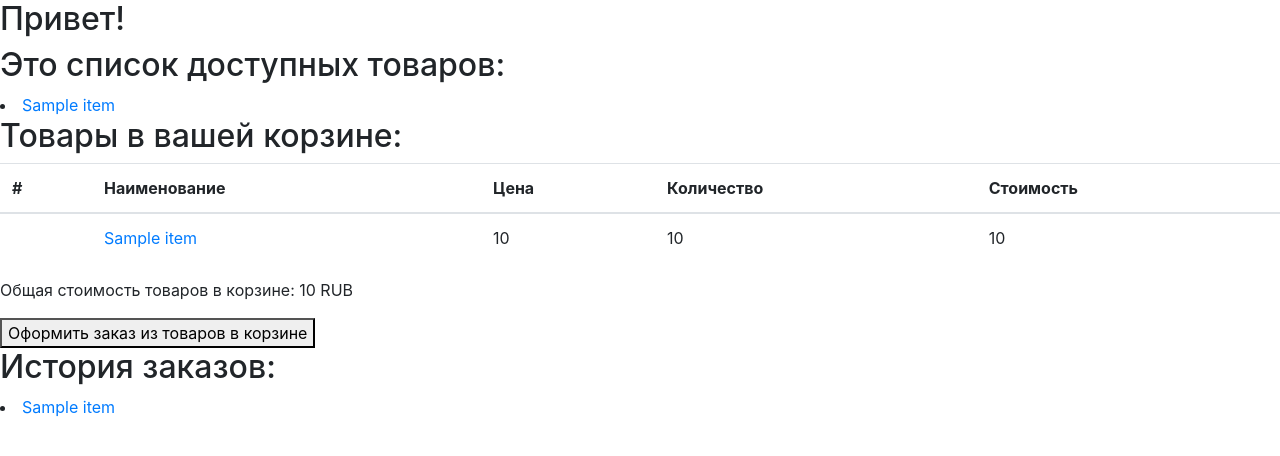
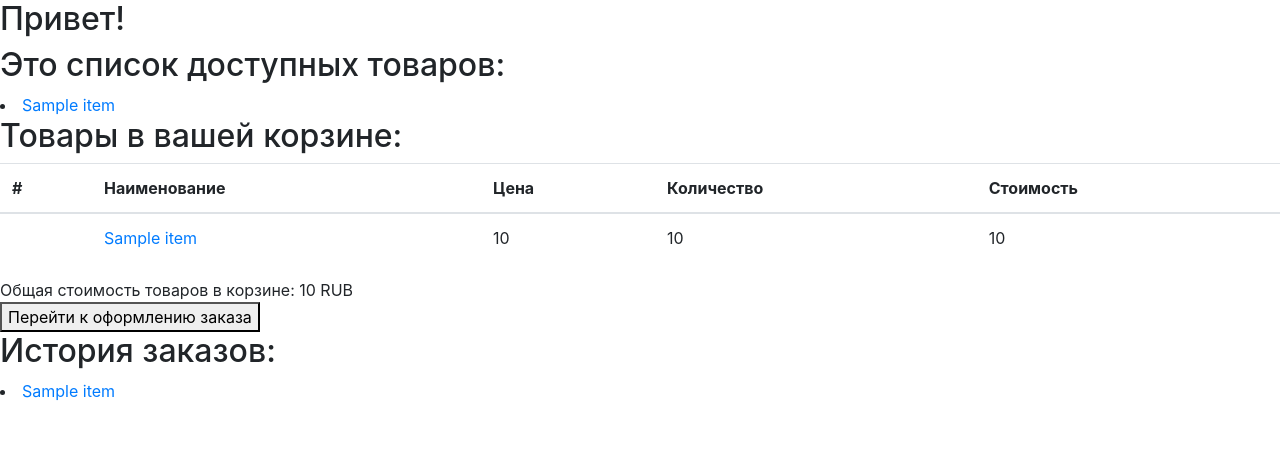
Before and after one commit to kukuruza322/store, a Django app: page / in a window 1280 px wide. Shown: the top 456 px of the page. Run offline with Django 4.2, Linux system fonts and the light colour scheme; tables that the repository leaves empty hold one stand-in row (values such as "Sample post").

```diff
--- a/store/app/templates/app/index.html
+++ b/store/app/templates/app/index.html
@@ -17,7 +17,6 @@
         {% endfor %}
 
     <h2>Товары в вашей корзине:</h2>
-
     <table class="table">
       <thead>
         <tr>
@@ -40,18 +39,19 @@
             {% empty %}
                 <li>Корзина пуста.</li>
             {% endfor %}
-
       </tbody>
     </table>
-Общая стоимость товаров в корзине: {{ total.sum }} {{ currency }}
+    Общая стоимость товаров в корзине:
+    {% if total.sum %}
+        {{ total.sum }} {{ currency }}
+    {% else %}
+        0 {{ currency }}
+    {% endif %}
 
-
-
-    <p></p>
 
     <form action="/buy/all/" method="POST">
         {% csrf_token %}
-        <button type="submit">Оформить заказ из товаров в корзине</button>
+        <button type="submit">Перейти к оформлению заказа</button>
     </form>
 
     <h2>История заказов:</h2>
```
Lines whose indentation alone changed are shown as unchanged.
